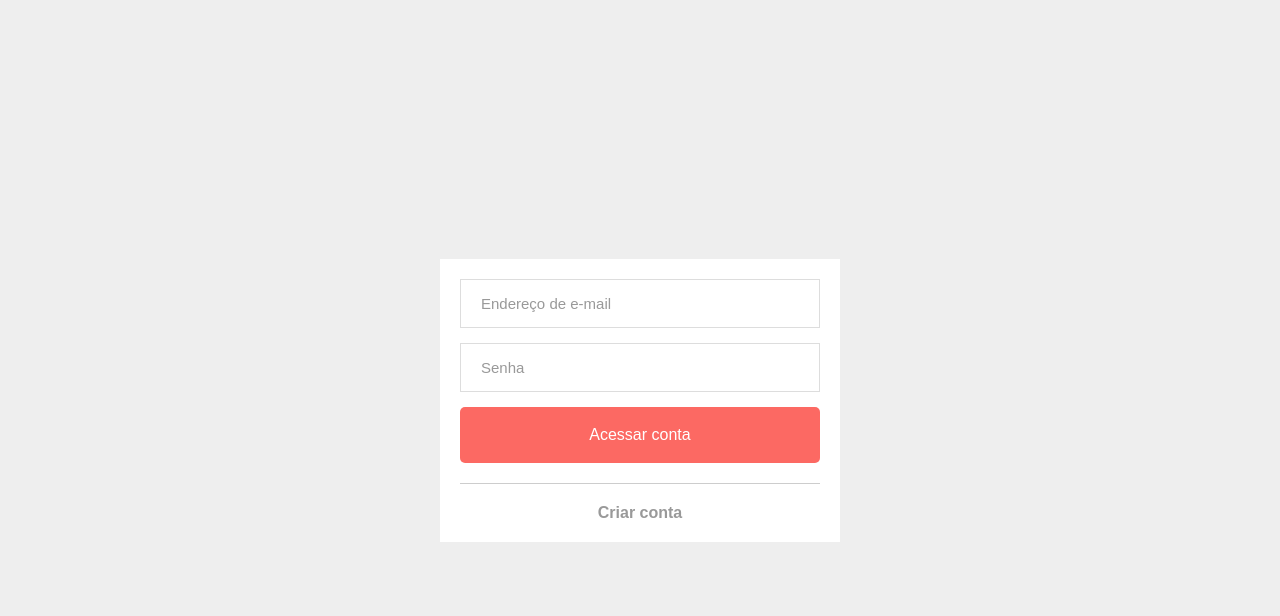
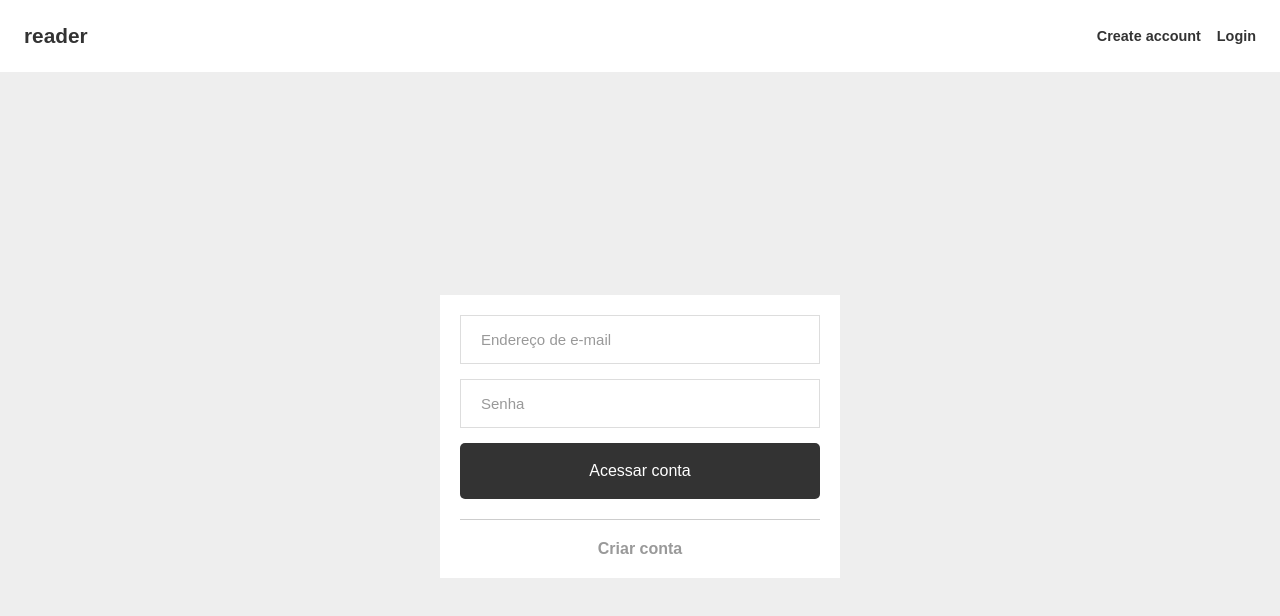
Before and after one commit to viniciushvc/reader, a React (Create React App) app: page / in a window 1280 px wide. Shown: the top 616 px of the page. Built offline with nearby package versions, Linux system fonts and the light colour scheme.

Commit message:
not found page and lazy page

```diff
--- a/package.json
+++ b/package.json
@@ -18,7 +18,8 @@
     "start": "react-scripts start",
     "build": "react-scripts build",
     "test": "react-scripts test",
-    "eject": "react-scripts eject"
+    "eject": "react-scripts eject",
+    "analyze": "source-map-explorer 'build/static/js/*.js'"
   },
   "eslintConfig": {
     "extends": "react-app"
@@ -37,6 +38,7 @@
   },
   "devDependencies": {
     "enzyme": "^3.10.0",
-    "enzyme-adapter-react-16": "^1.14.0"
+    "enzyme-adapter-react-16": "^1.14.0",
+    "source-map-explorer": "^2.1.0"
   }
 }
--- a/src/components/Card/styles.js
+++ b/src/components/Card/styles.js
@@ -2,15 +2,22 @@ import styled from 'styled-components'
 
 export const Box = styled.div`
   border-radius: 2px;
+  background-color: #fff;
   display: inline-block;
-  height: 300px;
+  height: 240px;
   margin: 1rem;
   position: relative;
-  width: 300px;
+  width: 240px;
   box-shadow: 0 1px 3px rgba(0, 0, 0, 0.12), 0 1px 2px rgba(0, 0, 0, 0.24);
   padding: 20px;
+  transition: 0.3s;
+  cursor: pointer;
+
+  &:hover {
+    box-shadow: 0 14px 28px rgba(0, 0, 0, 0.25), 0 10px 10px rgba(0, 0, 0, 0.22);
+  }
 
   h1 {
-    font-size: 25px;
+    font-size: 20px;
   }
 `
--- /dev/null
+++ b/src/components/Header/index.js
@@ -0,0 +1,44 @@
+import React from 'react'
+import { Link } from 'react-router-dom'
+import { isAuthenticated, logout } from '../../services/auth'
+
+import { Navbar, List, Item } from './styles'
+
+export default function Header() {
+  const userLinks = (
+    <ul>
+      <Item>
+        <Link to="/profile" className="menu-user">
+          Perfil
+        </Link>
+      </Item>
+      <Item>
+        <Link to="/" onClick={logout}>
+          Sair
+        </Link>
+      </Item>
+    </ul>
+  )
+
+  const guestLinks = (
+    <List>
+      <Item>
+        <Link to="/signup">Create account</Link>
+      </Item>
+      <Item>
+        <Link to="/">Login</Link>
+      </Item>
+    </List>
+  )
+
+  return (
+    <Navbar>
+      <div className="header">
+        <Link to="/app" className="menu-brand">
+          reader
+        </Link>
+        <div>{isAuthenticated() ? userLinks : guestLinks}</div>
+      </div>
+    </Navbar>
+  )
+}
--- /dev/null
+++ b/src/components/Header/styles.js
@@ -0,0 +1,35 @@
+import styled from 'styled-components'
+
+export const Navbar = styled.header`
+  background-color: #fff;
+  width: 100%;
+  padding: 1.5rem;
+
+  .header {
+    max-width: 1366px;
+    margin: auto;
+    display: flex;
+    align-items: center;
+    justify-content: space-between;
+  }
+
+  a {
+    color: #333;
+    text-decoration: none;
+    font-size: 1.3rem;
+    font-weight: 700;
+  }
+`
+
+export const List = styled.ul`
+  list-style: none;
+`
+export const Item = styled.li`
+  font-weight: 500;
+  margin-left: 1rem;
+  display: inline-block;
+
+  a {
+    font-size: 0.9rem;
+  }
+`
--- /dev/null
+++ b/src/components/LazyImport/index.js
@@ -0,0 +1,10 @@
+import React, { Suspense, lazy } from 'react'
+
+export default function LazyImport(Component) {
+  const ComponentLoadable = lazy(Component)
+  return props => (
+    <Suspense fallback={<></>}>
+      <ComponentLoadable {...props} />
+    </Suspense>
+  )
+}
--- /dev/null
+++ b/src/pages/NotFound/styles.js
@@ -0,0 +1,8 @@
+import styled from 'styled-components'
+
+export const NotFound = styled.div`
+  display: flex;
+  align-items: center;
+  justify-content: center;
+  height: calc(100vh - 72px);
+`
--- a/src/pages/SignIn/styles.js
+++ b/src/pages/SignIn/styles.js
@@ -4,7 +4,7 @@ export const Container = styled.div`
   display: flex;
   align-items: center;
   justify-content: center;
-  height: 100vh;
+  height: calc(100vh - 72px);
   background-color: #eee;
 `
 
@@ -43,7 +43,7 @@ export const Form = styled.form`
   button {
     color: #fff;
     font-size: 16px;
-    background: #fc6963;
+    background: #333;
     height: 56px;
     border: 0;
     border-radius: 5px;
--- a/src/pages/SignUp/styles.js
+++ b/src/pages/SignUp/styles.js
@@ -4,7 +4,7 @@ export const Container = styled.div`
   display: flex;
   align-items: center;
   justify-content: center;
-  height: 100vh;
+  height: calc(100vh - 72px);
   background-color: #eee;
 `
 
@@ -43,7 +43,7 @@ export const Form = styled.form`
   button {
     color: #fff;
     font-size: 16px;
-    background: #fc6963;
+    background: #333;
     height: 56px;
     border: 0;
     border-radius: 5px;
--- a/src/routes.js
+++ b/src/routes.js
@@ -1,16 +1,21 @@
 import React from 'react'
 import { BrowserRouter, Route, Switch, Redirect } from 'react-router-dom'
 import GlobalStyles from './styles/global'
-
 import { ToastContainer } from 'react-toastify'
 import './styles/toast.css'
 
+import LazyImport from './components/LazyImport'
+
 import { isAuthenticated } from './services/auth'
+// components
+
+import Header from './components/Header'
 
 // pages
-import Home from './pages/Home'
-import SignUp from './pages/SignUp'
-import SignIn from './pages/SignIn'
+const Home = LazyImport(() => import('./pages/Home'))
+const SignUp = LazyImport(() => import('./pages/SignUp'))
+const SignIn = LazyImport(() => import('./pages/SignIn'))
+const PageNotFound = LazyImport(() => import('./pages/PageNotFound'))
 
 const PrivateRoute = ({ component: Component, ...rest }) => (
   <Route
@@ -30,14 +35,15 @@ const Routes = () => {
     <>
       <GlobalStyles />
       <BrowserRouter>
+        <Header />
         <Switch>
-          <PrivateRoute path="/app" component={Home} />
-          {/* <Route exact path="/" component={Home} /> */}
+          <PrivateRoute exact path="/app" component={Home} />
           <Route exact path="/signup" component={SignUp} />
-          <Route path="/" component={SignIn} />
+          <Route exact path="/" component={SignIn} />
+          <Route exact path="*" component={PageNotFound} />
         </Switch>
       </BrowserRouter>
-      <ToastContainer />
+      <ToastContainer position="bottom-right" />
     </>
   )
 }
--- a/src/styles/global.js
+++ b/src/styles/global.js
@@ -18,7 +18,7 @@ html {
 
 body,
 html {
-  background-color: #fff;
+  background-color: #eee;
   color: #333;
   font-family: 'Roboto Slab', sans-serif;
   height: 100%;
```
Also changed, not shown: src/pages/NotFound/index.js (added, +11 -0 lines), 1 other file (tests, documents, lock files or other folders).
